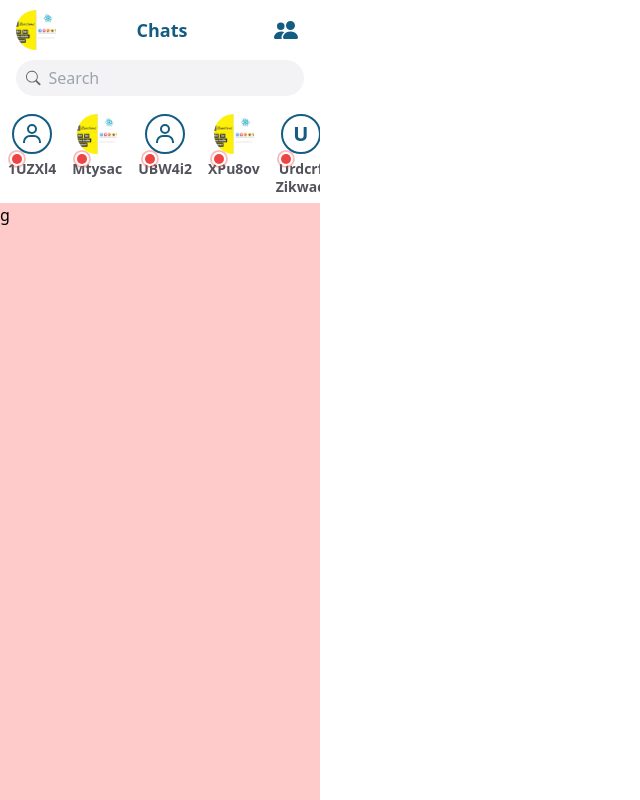
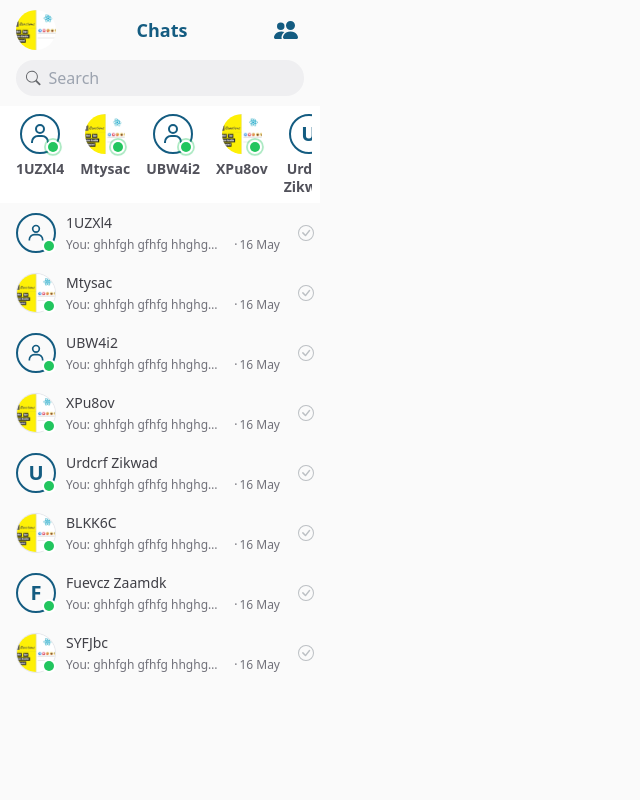
Before and after one commit to tuhinsaud4614/react-chat-app-client, a React (Create React App) app: page / in a window 1280 px wide. Shown: the whole page, without its empty margins (0-640 px from the left). Built offline with nearby package versions, Linux system fonts and the light colour scheme.

Commit message:
Component:ConversationItem
ConversationItem component created

```diff
--- a/src/components/Badge/index.tsx
+++ b/src/components/Badge/index.tsx
@@ -2,18 +2,14 @@ import classNames from "classnames";
 
 const className = {
   root: "relative",
-  dot: "absolute bg-green-500 shadow-[rgb(255,255,255)_0px_0px_0px_2px] min-w-[0.63rem] min-h-[0.63rem] rounded-full",
+  dot: "absolute right-0.5 bottom-0.5 bg-green-500 shadow-[rgb(255,255,255)_0px_0px_0px_2px] min-w-[0.63rem] min-h-[0.63rem] rounded-full",
   dotRipple:
     "after:content-[''] after:absolute after:top-0 after:left-0 after:border after:border-green-500 after:w-full after:h-full after:rounded-full after:animate-infinite-ripple",
   content:
-    "absolute flex items-center justify-center bg-green-500 text-white min-h-[1.25rem] min-w-[1.25rem] rounded-[1.25rem] text-xs leading-3 px-1.5",
+    "absolute top-0.5 right-0.5 flex items-center justify-center bg-green-500 text-white min-h-[1.25rem] min-w-[1.25rem] rounded-[1.25rem] text-xs leading-3 px-1.5",
 };
 
 interface Props extends React.ComponentPropsWithRef<"span"> {
-  anchorOrigin?: {
-    vertical?: "top" | "bottom";
-    horizontal?: "left" | "right";
-  };
   variant?: "dot" | "standard";
   ripple?: boolean;
   classes?: {
@@ -26,7 +22,6 @@ interface Props extends React.ComponentPropsWithRef<"span"> {
 export default function Badge({
   children,
   className: cls,
-  anchorOrigin = { vertical: "bottom", horizontal: "right" },
   variant = "standard",
   ripple = false,
   content,
@@ -34,14 +29,7 @@ export default function Badge({
   ...rest
 }: Props) {
   let item = (
-    <span
-      className={classNames(
-        className.content,
-        `${anchorOrigin.horizontal}-0`,
-        `${anchorOrigin.vertical}-0`,
-        classes?.root
-      )}
-    >
+    <span className={classNames(className.content, classes?.root)}>
       {content}
     </span>
   );
@@ -49,8 +37,6 @@ export default function Badge({
     item = (
       <span
         className={classNames(
-          `${anchorOrigin.horizontal}-0`,
-          `${anchorOrigin.vertical}-0`,
           className.dot,
           ripple && className.dotRipple,
           classes?.root
--- a/src/components/User/ActiveFriend.tsx
+++ b/src/components/User/ActiveFriend.tsx
@@ -15,11 +15,12 @@ const className = {
     "line-clamp-2 text-center mt-1.5 text-zinc-600 capitalize max-w-[calc(6.5em-1rem)] leading-tight",
 };
 
-interface Props {
+interface Props
+  extends Omit<React.ComponentPropsWithRef<"li">, "children" | "className"> {
   user: IUser;
 }
 
-export default function ActiveFriend({ user }: Props) {
+export default function ActiveFriend({ user, ...rest }: Props) {
   const avatar = useAvatar({
     user: user,
     className: {
@@ -29,14 +30,8 @@ export default function ActiveFriend({ user }: Props) {
     },
   });
   return (
-    <li className={className.root}>
-      <Badge
-        className={className.badge}
-        classes={{ root: "bg-red-500 after:border-red-500" }}
-        content="99+"
-        variant="dot"
-        ripple
-      >
+    <li {...rest} className={className.root}>
+      <Badge className={className.badge} variant="dot" ripple>
         {avatar}
       </Badge>
       <strong className={className.title}>{getUserName(user)}</strong>
--- a/src/components/User/ActiveFriends.tsx
+++ b/src/components/User/ActiveFriends.tsx
@@ -2,15 +2,23 @@ import { demoUsers } from "../../utils/demo-data";
 import ActiveFriend from "./ActiveFriend";
 
 const className = {
+  wrapper: "px-2 bg-white",
   root: "list-none m-0 flex items-start overflow-x-auto",
 };
 
 export default function ActiveFriends() {
+  const clickHandler = (id: string) => {
+    console.log(id);
+  };
   return (
-    <section>
+    <section className={className.wrapper}>
       <ul className={className.root}>
         {demoUsers.map((user) => (
-          <ActiveFriend key={user.id} user={user} />
+          <ActiveFriend
+            key={user.id}
+            onClick={() => clickHandler(user.id)}
+            user={user}
+          />
         ))}
       </ul>
     </section>
--- a/src/components/User/Conversation.tsx
+++ b/src/components/User/Conversation.tsx
@@ -1,9 +1,11 @@
 import ActiveFriends from "./ActiveFriends";
 import ConversationHeader from "./ConversationHeader";
+import ConversationItems from "./ConversationItems";
 import ConversationSearch from "./ConversationSearch";
 
 const className = {
   root: "w-full flex flex-col h-screen",
+  items: "basis-full overflow-x-hidden",
 };
 
 export default function Conversation() {
@@ -12,8 +14,8 @@ export default function Conversation() {
       <ConversationHeader />
       <ConversationSearch />
       <ActiveFriends />
-      <div className="bg-red-200 basis-full overflow-x-hidden">
-        <div className="h-[200vh]">g</div>
+      <div className={className.items}>
+        <ConversationItems />
       </div>
     </aside>
   );
--- /dev/null
+++ b/src/components/User/ConversationItem.tsx
@@ -0,0 +1,79 @@
+import { BsCheckCircle, BsCheckCircleFill } from "react-icons/bs";
+import { HiDotsHorizontal } from "react-icons/hi";
+import { useAvatar, useRipple } from "../../hooks";
+import { getUserName } from "../../utils";
+import { IUser } from "../../utils/interfaces";
+import Avatar from "../Avatar";
+import Badge from "../Badge";
+import ListTile from "../ListTile";
+
+const className = {
+  root: "cursor-pointer group rounded-lg relative",
+  tile: "w-full group-hover:bg-primary/10 rounded-lg",
+  leading: "py-2.5 pl-2.5",
+  avatar: "w-10 h-10 overflow-hidden rounded-full border",
+  avatarText:
+    "w-10 h-10 border-2 border-secondary text-secondary text-xl uppercase rounded-full",
+  tileTitles: "p-2.5",
+  tileTitle: "line-clamp-1 text-sm font-medium text-zinc-700 capitalize",
+  titleSubtitle: "mt-1 flex items-start text-xs text-zinc-500",
+  tailing: "pl-2",
+  menuBtn:
+    "hidden group-hover:flex items-center justify-center w-8 h-8 bg-zinc-50 rounded-full absolute z-10 right-9 top-1/2 -translate-y-1/2 shadow-mine-2 active:shadow-none",
+};
+
+interface Props {
+  user: IUser;
+}
+
+export default function ConversationItem({ user }: Props) {
+  const avatar = useAvatar({
+    user,
+    className: {
+      text: className.avatarText,
+      icon: className.avatarText,
+      main: className.avatar,
+    },
+  });
+  const { mouseEvent } = useRipple({
+    className: "bg-primary/20",
+  });
+  return (
+    <li className={className.root}>
+      <Avatar.Icon
+        icon={HiDotsHorizontal}
+        size={20}
+        className="text-[#bcc0c4]"
+        rootClassName={className.menuBtn}
+      />
+      <ListTile
+        className={className.tile}
+        classes={{ main: className.tileTitles }}
+        onClick={(e) => {
+          mouseEvent(e);
+        }}
+      >
+        <ListTile.Leading className={className.leading}>
+          <Badge variant="dot">{avatar}</Badge>
+        </ListTile.Leading>
+        <ListTile.Title className={className.tileTitle}>
+          {getUserName(user)}
+        </ListTile.Title>
+        <ListTile.Subtitle className={className.titleSubtitle}>
+          <span className="line-clamp-1 flex-grow">
+            You: ghhfgh gfhfg hhghg hfghfg hgffhf gfhg hfgfhfh
+          </span>
+          <span className="inline-block mx-0.5">·</span>
+          <span className="whitespace-nowrap">16 May</span>
+        </ListTile.Subtitle>
+        <ListTile.Tailing className={className.tailing}>
+          <Avatar.Icon
+            icon={false ? BsCheckCircleFill : BsCheckCircle}
+            size={16}
+            className="text-[#bcc0c4]"
+          />
+        </ListTile.Tailing>
+      </ListTile>
+    </li>
+  );
+}
--- /dev/null
+++ b/src/components/User/ConversationItems.tsx
@@ -0,0 +1,19 @@
+import { demoUsers } from "../../utils/demo-data";
+import ConversationItem from "./ConversationItem";
+
+const className = {
+  root: "px-1.5",
+  items: "m-0 list-none flex flex-col",
+};
+
+export default function ConversationItems() {
+  return (
+    <div className={className.root}>
+      <ul className={className.items}>
+        {demoUsers.map((user) => (
+          <ConversationItem key={user.id} user={user} />
+        ))}
+      </ul>
+    </div>
+  );
+}
--- a/src/components/User/ConversationSearch.tsx
+++ b/src/components/User/ConversationSearch.tsx
@@ -8,7 +8,7 @@ const className = {
   action: "hidden sm:block",
   input: "flex items-center bg-[#868e991a] w-full rounded-3xl h-9",
   result:
-    "w-full min-h-[40vh] max-h-[70vh] overflow-y-auto rounded-md bg-white shadow-mine-2",
+    "z-50 w-full min-h-[40vh] max-h-[70vh] overflow-y-auto rounded-md bg-white shadow-mine-2",
   items: "list-none h-full m-0 p-2.5",
 };
 
--- a/src/hooks/useRipple.ts
+++ b/src/hooks/useRipple.ts
@@ -35,7 +35,9 @@ export default function useRipple(props?: Props) {
 
     circle.classList.add("animate-ripple");
     if (props?.className) {
-      circle.classList.add(props?.className);
+      const clsLi = props?.className?.replace(/\s+/g, " ").trim().split(" ");
+
+      circle.classList.add(...clsLi);
     }
 
     const ripple = currEle.querySelector(`[data-id=${rippleId}]`);
--- a/src/pages/user/home/index.tsx
+++ b/src/pages/user/home/index.tsx
@@ -1,7 +1,7 @@
 import Conversation from "../../../components/User/Conversation";
 
 const className = {
-  root: "flex flex-wrap",
+  root: "flex flex-wrap bg-zinc-50",
   left: "w-full sm:max-w-xs",
   main: "max-w-full",
 };
--- a/src/utils/index.ts
+++ b/src/utils/index.ts
@@ -47,3 +47,6 @@ export function getUserName(
     ? `${user.firstName} ${user.lastName}`.trim()
     : user.email.split("@")[0];
 }
+
+export const removeAllSpacesFromText = (value: string) =>
+  value.replace(/\s+/g, "");
```
